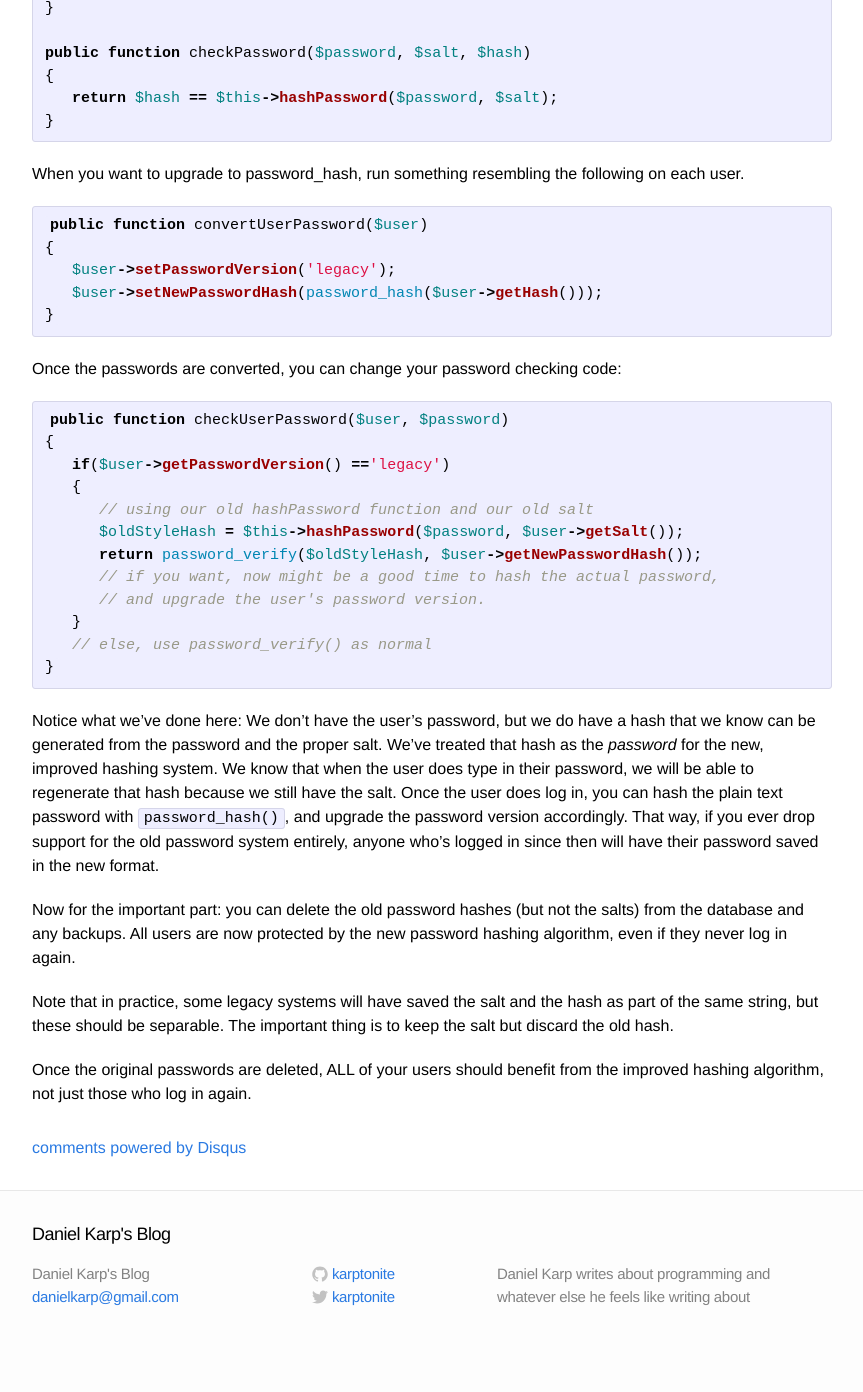
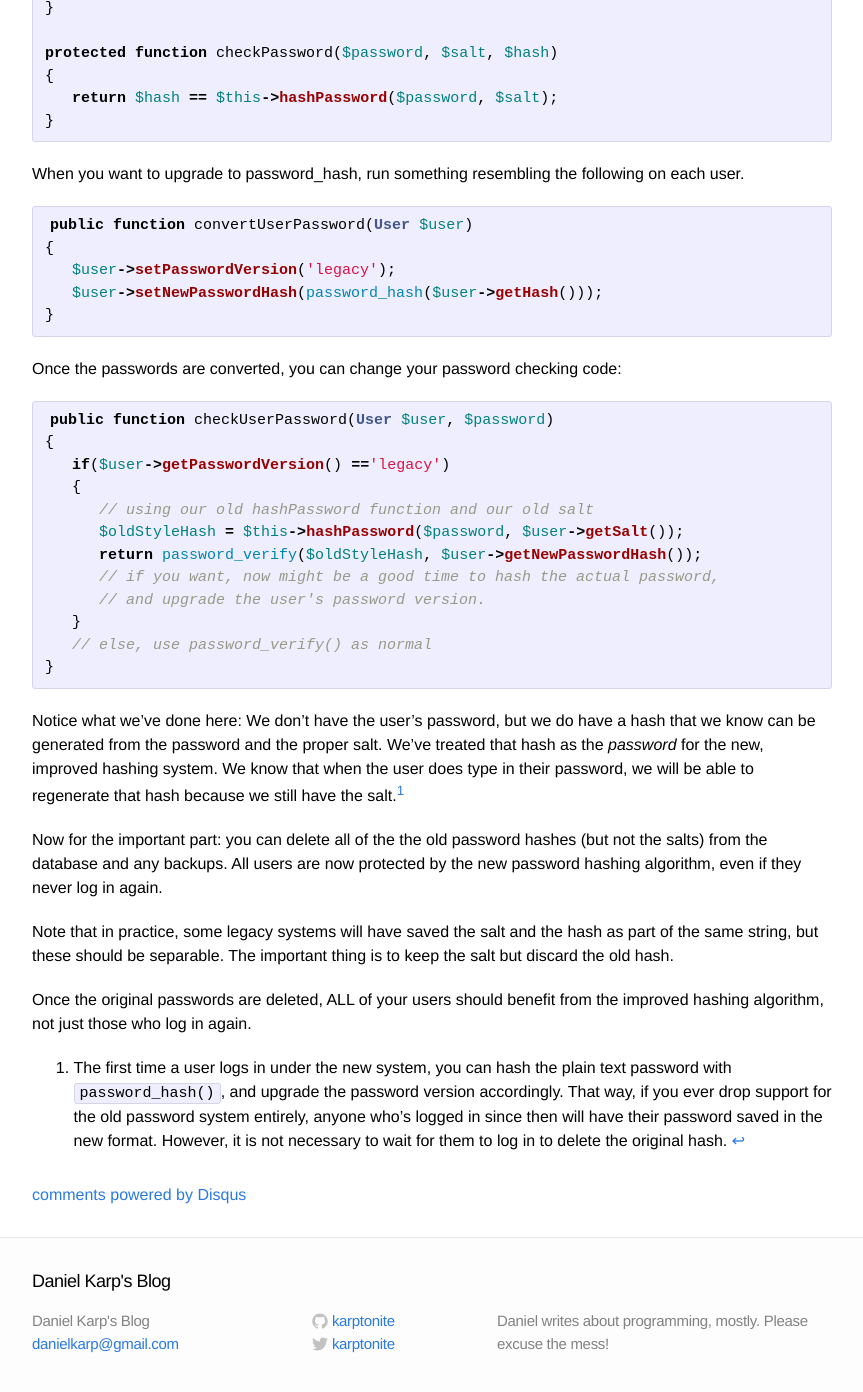
Before and after one commit to karptonite/blog, a Jekyll site: the page built from _posts/2014-05-11-rehashing-password-hashes.markdown, in a window 1280 px wide and 1400 px high, scrolled down 855 px. Shown: the top 1392 px of the window, without its empty margins (208-1071 px from the left). Built offline with Jekyll 4.4.1, drawn with Linux system fonts in a browser that asks for light colours; Markdown is read by kramdown in place of the engine named in the settings; comment, search, counter and statistics services are not loaded; before the commit the page ends 2208 px from its top, so only the background shows below that; some of the changed text lies outside the part shown.

Commit message:
revisions to my first post

```diff
--- a/_config.yml
+++ b/_config.yml
@@ -2,10 +2,10 @@
 title: Daniel Karp's Blog
 email: danielkarp@gmail.com
 username: karptonite
-description: "Daniel Karp writes about programming and whatever else he feels like writing about"
+description: "Daniel writes about programming, mostly. Please excuse the mess!"
 baseurl: ""
 url: "http://karptonite.com"
 
 # Build settings
-markdown: redcarpet
+markdown: kramdown
 permalink: pretty
--- a/_posts/2014-05-11-rehashing-password-hashes.markdown
+++ b/_posts/2014-05-11-rehashing-password-hashes.markdown
@@ -7,7 +7,7 @@ date: 2014-05-11T15:07:31-04:00
 Every time a prominent website has their user database stolen, the question of
 how the passwords were stored comes up. Even properly hashed password tables
 are vulnerable to some attacks, but the better the hashing algorithm, the less
-the risk to your users.
+the risk to the users.
 
 
 Tools have come a long way. In the PHP world, we now have the `password_hash()`
@@ -25,26 +25,25 @@ vulnerable, should your database be compromised.  But you can't create the
 correct new hash without the original password,
 [right](http://blog.stidges.com/post/upgrading-legacy-passwords-with-laravel)?
 
-This is absolutely correct;
-luckily, there is another alternative: you can rehash the old _hashes_.
-Here is how it works:
+This is absolutely correct; luckily, there is another alternative: you can
+rehash the old _hashes_.  Here is how it works:
 
 Say your legacy systems works roughly as follows:
 
 {% highlight php startinline %}
-public function savePassword($user, $password)
+public function savePassword(User $user, $password)
 {
    $salt = $this->getRandomSalt();
    $hash = $this->hashPassword($password, $salt);
    $user->setPasswordHash($hash);
    $user->setPasswordSalt($salt);
 
-public function checkUserPassword($user, $password)
+public function checkUserPassword(User $user, $password)
 {
    return $this->checkPassword($password, $user->getSalt(), $user->getHash())
 }
 
-public function checkPassword($password, $salt, $hash)
+protected function checkPassword($password, $salt, $hash)
 {
    return $hash == $this->hashPassword($password, $salt);
 }
@@ -53,7 +52,7 @@ public function checkPassword($password, $salt, $hash)
 When you want to upgrade to password_hash, run something resembling the following on
 each user.
 {% highlight php startinline %}
-public function convertUserPassword($user)
+public function convertUserPassword(User $user)
 {
    $user->setPasswordVersion('legacy');
    $user->setNewPasswordHash(password_hash($user->getHash()));
@@ -63,7 +62,7 @@ public function convertUserPassword($user)
 Once the passwords are converted, you can change your password checking code:
 
 {% highlight php startinline %}
-public function checkUserPassword($user, $password)
+public function checkUserPassword(User $user, $password)
 {
    if($user->getPasswordVersion() =='legacy')
    {
@@ -80,14 +79,12 @@ Notice what we've done here: We don't have the user's password, but we do have a
 that we know can be generated from the password and the proper salt. We've treated that
 hash as the _password_ for the new, improved hashing system. We know that when the user
 does type in their password, we will be able to regenerate that hash because we
-still have the salt. Once the user does log in, you can hash the plain text password
-with `password_hash()`, and upgrade the password version accordingly. That way, if you ever drop
-support for the old password system entirely, anyone who's logged in since then will have
-their password saved in the new format.
+still have the salt.[^1]
 
-Now for the important part: you can delete the old password hashes (but not the
-salts) from the database and any backups. All users are now protected by the
-new password hashing algorithm, even if they never log in again.
+Now for the important part: you can delete all of the the old password hashes
+(but not the salts) from the database and any backups. All users are now
+protected by the new password hashing algorithm, even if they never log in
+again.
 
 Note that in practice, some legacy systems will have saved the salt and the
 hash as part of the same string, but these should be separable. The important
@@ -95,3 +92,5 @@ thing is to keep the salt but discard the old hash.
 
 Once the original passwords are deleted, ALL of your users should benefit from
 the improved hashing algorithm, not just those who log in again.
+
+[^1]: The first time a user logs in under the new system, you can hash the plain text password with `password_hash()`, and upgrade the password version accordingly. That way, if you ever drop support for the old password system entirely, anyone who's logged in since then will have their password saved in the new format. However, it is not necessary to wait for them to log in to delete the original hash.
```
